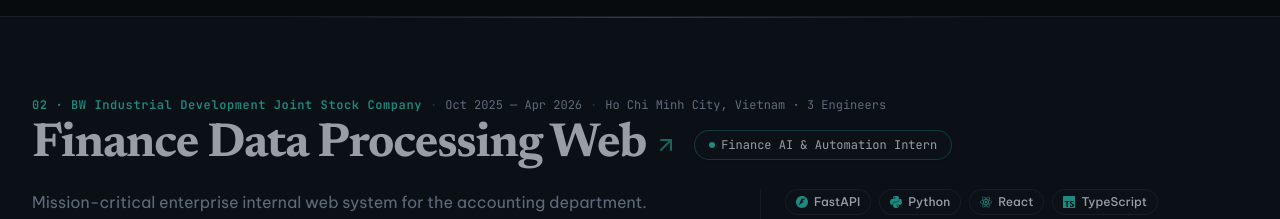
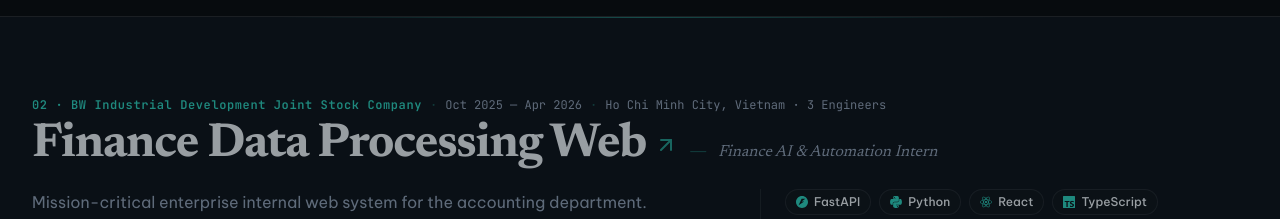
Before and after one commit to soodthin/dev-portfolio, a Next.js app: page / in a window 1280 px wide. Shown: the part 1020-1239 px from the top of the page. Built offline with nearby package versions, Linux system fonts and the light colour scheme.

Commit message:
fix(experience): restore pure italic serif role styling without card container

```diff
--- a/components/sections/WorkHistorySection.tsx
+++ b/components/sections/WorkHistorySection.tsx
@@ -102,7 +102,7 @@ export function WorkHistorySection() {
               </span>
             </div>
 
-            <div className="flex flex-wrap items-center gap-3 sm:gap-4">
+            <div className="flex flex-wrap items-baseline gap-2.5 sm:gap-3">
               <a
                 href={experience.projectUrl || 'https://bwid-automation.onrender.com/'}
                 target="_blank"
@@ -119,9 +119,9 @@ export function WorkHistorySection() {
                 />
               </a>
 
-              <span className="inline-flex items-center gap-1.5 px-3.5 py-1.5 rounded-full border border-[var(--hairline-strong)] bg-[var(--surface-1)] text-xs font-mono text-[var(--text)] shadow-sm shrink-0">
-                <span className="w-1.5 h-1.5 rounded-full bg-[var(--accent)]" />
-                <span>{experience.role}</span>
+              <span className="text-[var(--hairline-strong)] select-none hidden sm:inline">―</span>
+              <span className="text-sm sm:text-base text-[var(--text-muted)] font-serif italic">
+                {experience.role}
               </span>
             </div>
           </div>
```
